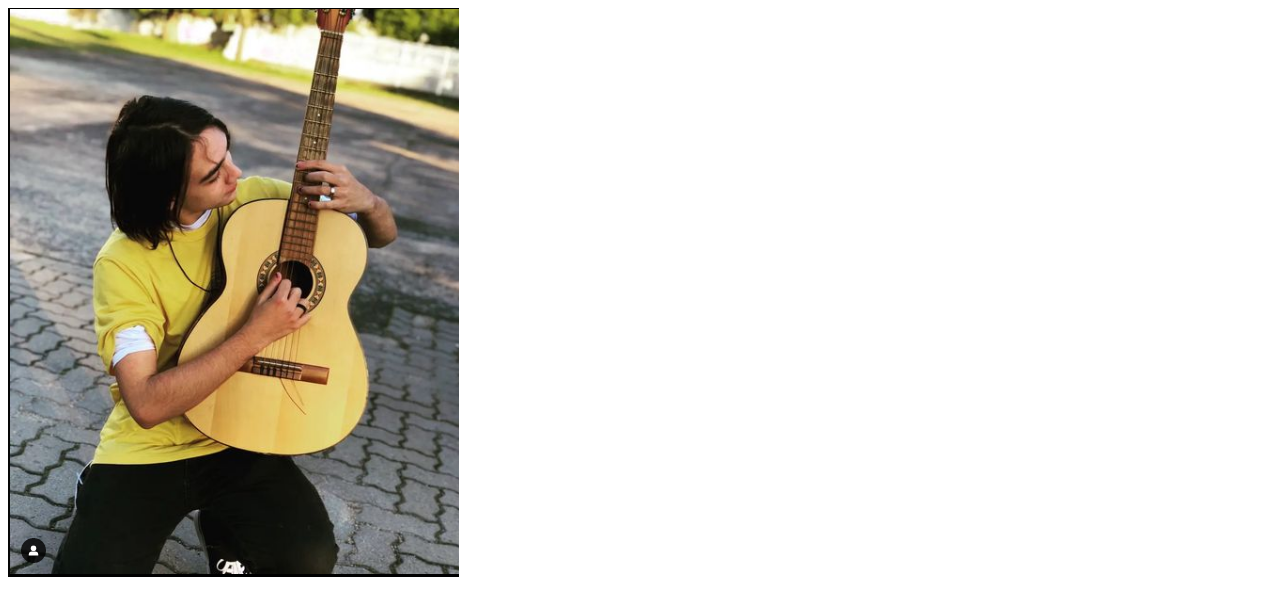
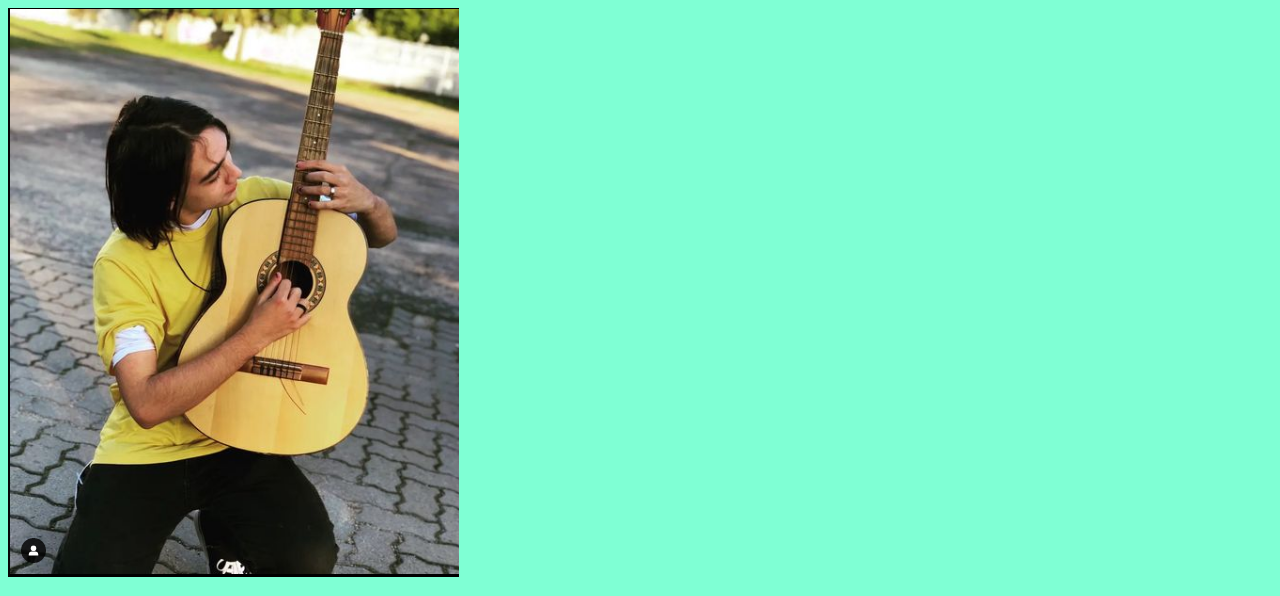
Before and after one commit to arthurteixeira2007/Web-Portfolio, a plain HTML site: page SitePessoal/index.html in a window 1280 px wide. Shown: the top 596 px of the page. Drawn offline with Linux system fonts and the light colour scheme.

Commit message:
one more

```diff
--- a/SitePessoal/index.html
+++ b/SitePessoal/index.html
@@ -5,6 +5,7 @@
     <meta http-equiv="X-UA-Compatible" content="IE=edge">
     <meta name="viewport" content="width=device-width, initial-scale=1.0">
     <title>Hello!</title>
+    <link rel="stylesheet" href="style.css">
 </head>
 <body>
     <div id="Beggin">
--- /dev/null
+++ b/SitePessoal/style.css
@@ -0,0 +1,5 @@
+@charset "UTF-8";
+
+body {
+    background-color: aquamarine;
+}
```
